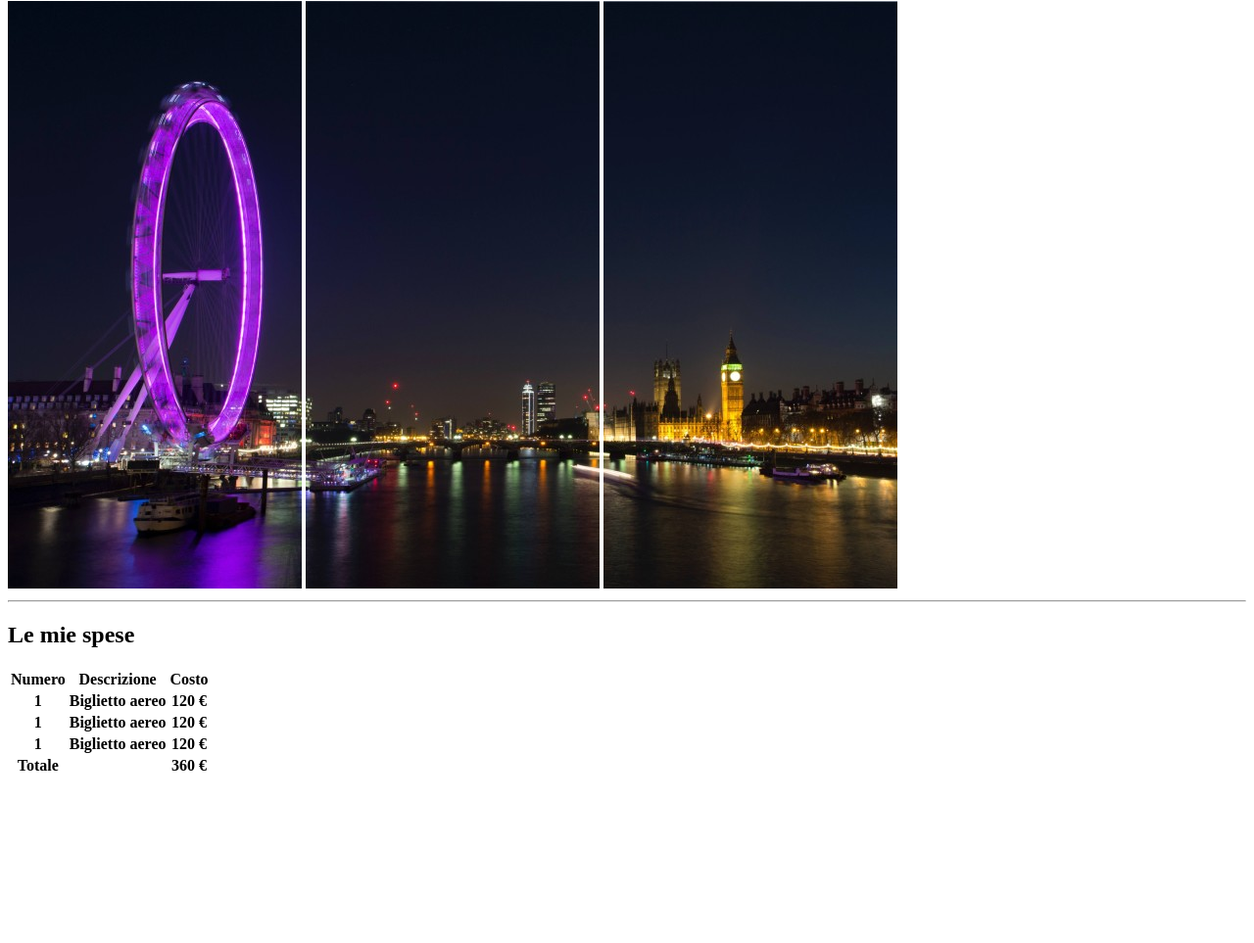
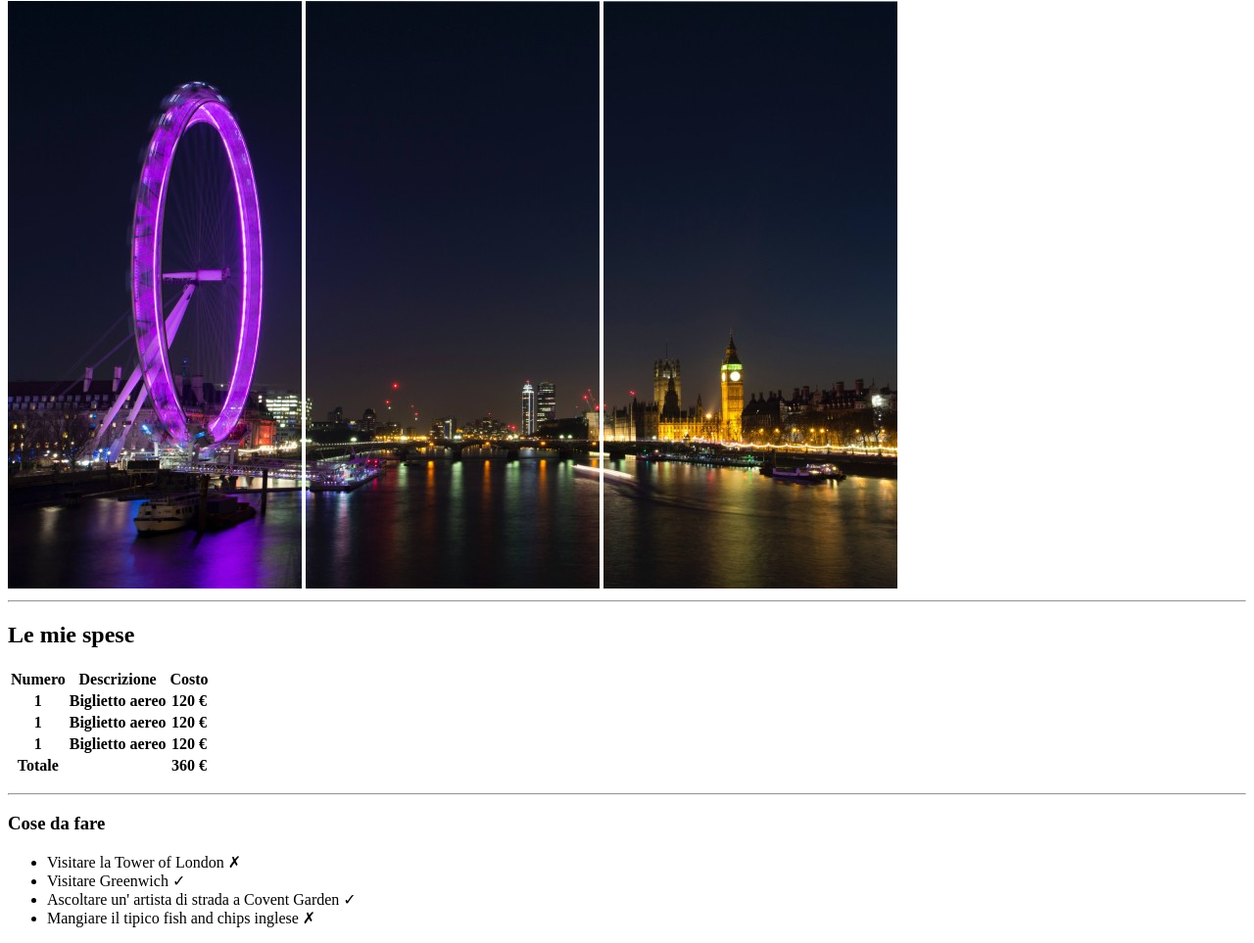
Before and after one commit to RiccardoPietrobon/html-london-trip, a plain HTML site: page index.html in a window 1280 px wide. Shown: the part 79-1042 px from the top of the page at 98% size. Before the commit the page ends 881 px from the top, so only its background shows below. Drawn offline with Linux system fonts and the light colour scheme.

Commit message:
unorderd list

```diff
--- a/index.html
+++ b/index.html
@@ -16,15 +16,15 @@
     <hr>
 
     <main>
+
+        <p>
             <h2>Le mie spese</h2>
 
             <table>
                 <tr>
-                <strong>
                     <th>Numero</th>
                     <th>Descrizione</th>
                     <th>Costo</th>
-                </strong>
                 </tr>
 
                 <tr>
@@ -51,10 +51,27 @@
                     <th> 360 &euro;</th>
                 </tr>
 
+            </table>
+
+        </p>
+
+        <hr>
+
+        <p>
+            <h3>Cose da fare</h3>
+            <ul>
+                <li>Visitare la Tower of London &#10007;</li>
+                <li>Visitare Greenwich &#10003;</li>
+                <li>Ascoltare un' artista di strada a Covent Garden &#10003;</li>
+                <li>Mangiare il tipico fish and chips inglese &#10007;</li>
+            </ul>
+        </p>
 
 
 
-        </table>
+
+
+
     </main>
 </body>
 </html>
```
Lines whose indentation alone changed are shown as unchanged.
